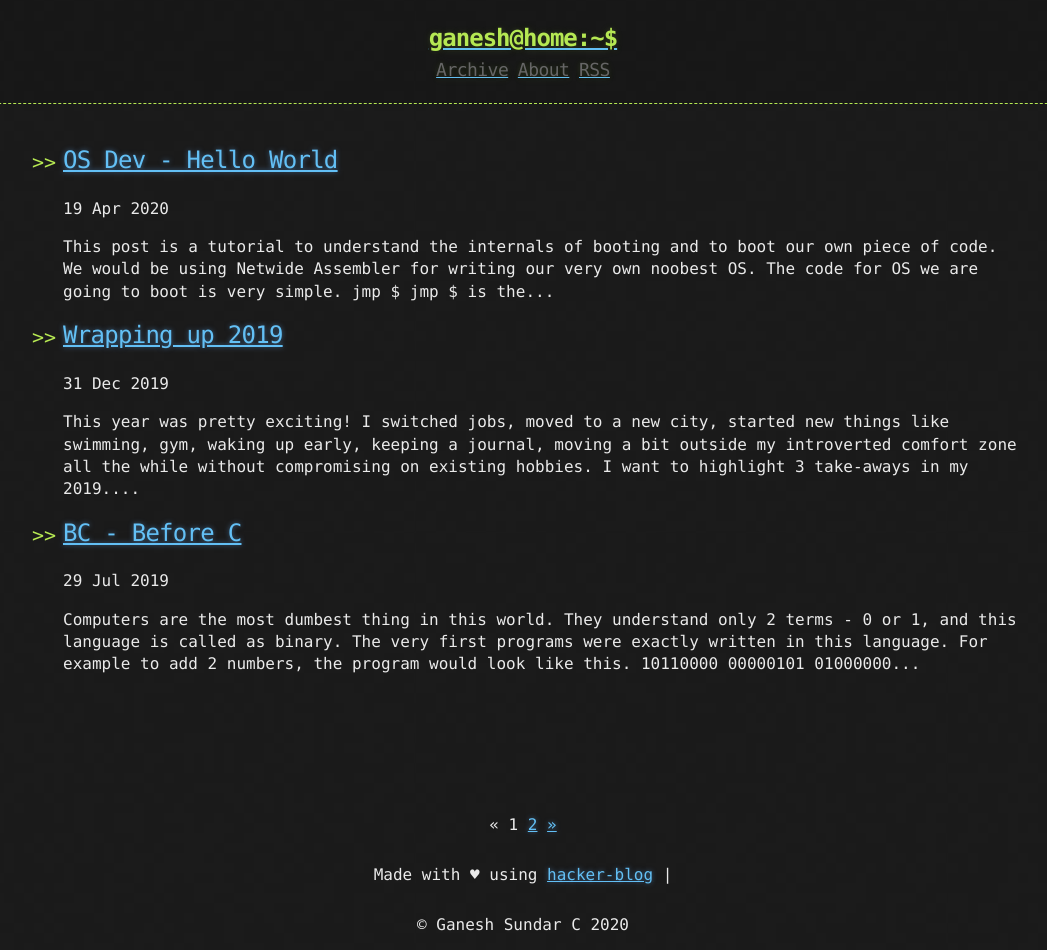
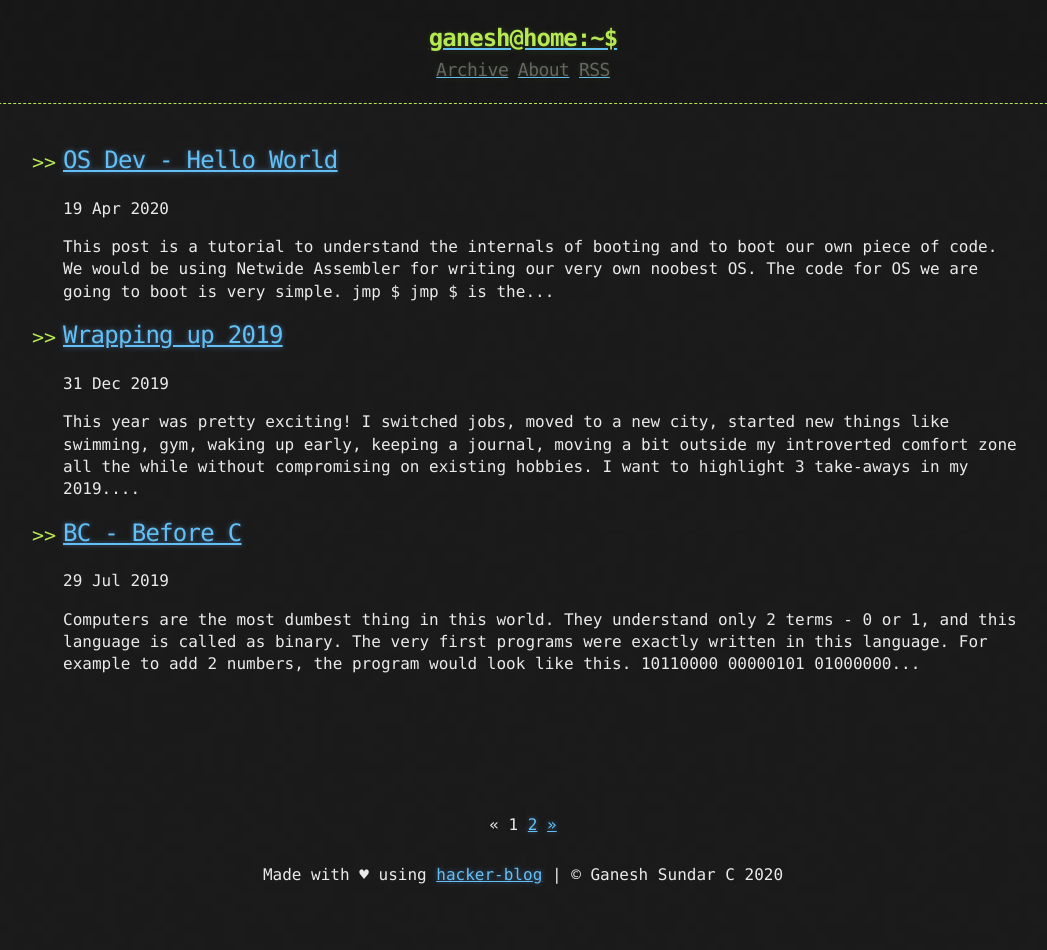
Before and after one commit to obfusu/jekyll-blog-backup, a Jekyll site: the page built from index.html, in a window 1280 px wide. Shown: the whole page, without its empty margins (117-1164 px from the left). Built offline with Jekyll 4.4.1, drawn with Linux system fonts in a browser that asks for light colours; the list of posts is cut into pages by our own code; after the commit the page ends 900 px from its top, so only the background shows below that.

Commit message:
make inline-block

```diff
--- a/_includes/footer.html
+++ b/_includes/footer.html
@@ -3,5 +3,5 @@
   <br class="visible-sm">
   <span class="visible-lg"> | </span>
   {% capture currentyear %}{{ 'now' | date: "%Y" }}{% endcapture %}
-  <span style="display: block"> &copy; {{ site.owner}} {{ currentyear }} </span>
+  <span style="display: inline-block"> &copy; {{ site.owner}} {{ currentyear }} </span>
 </footer>
```
